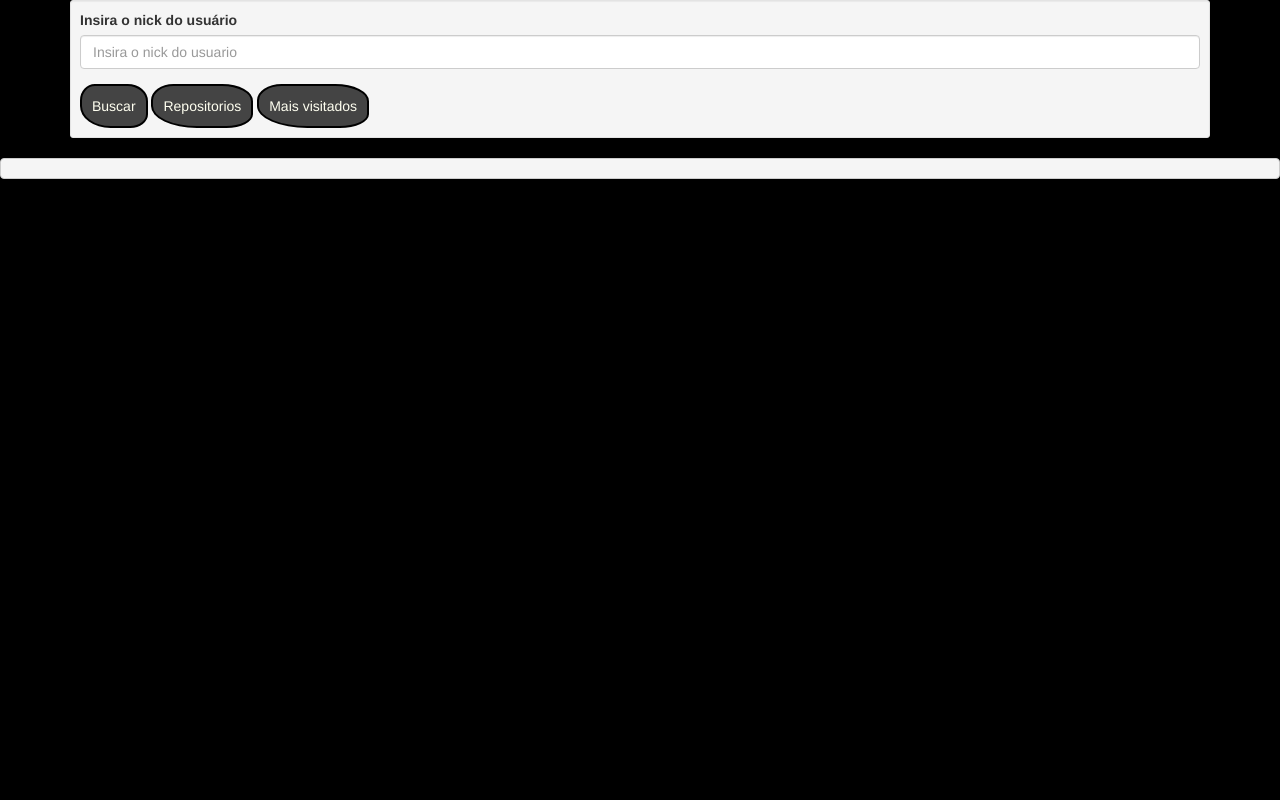
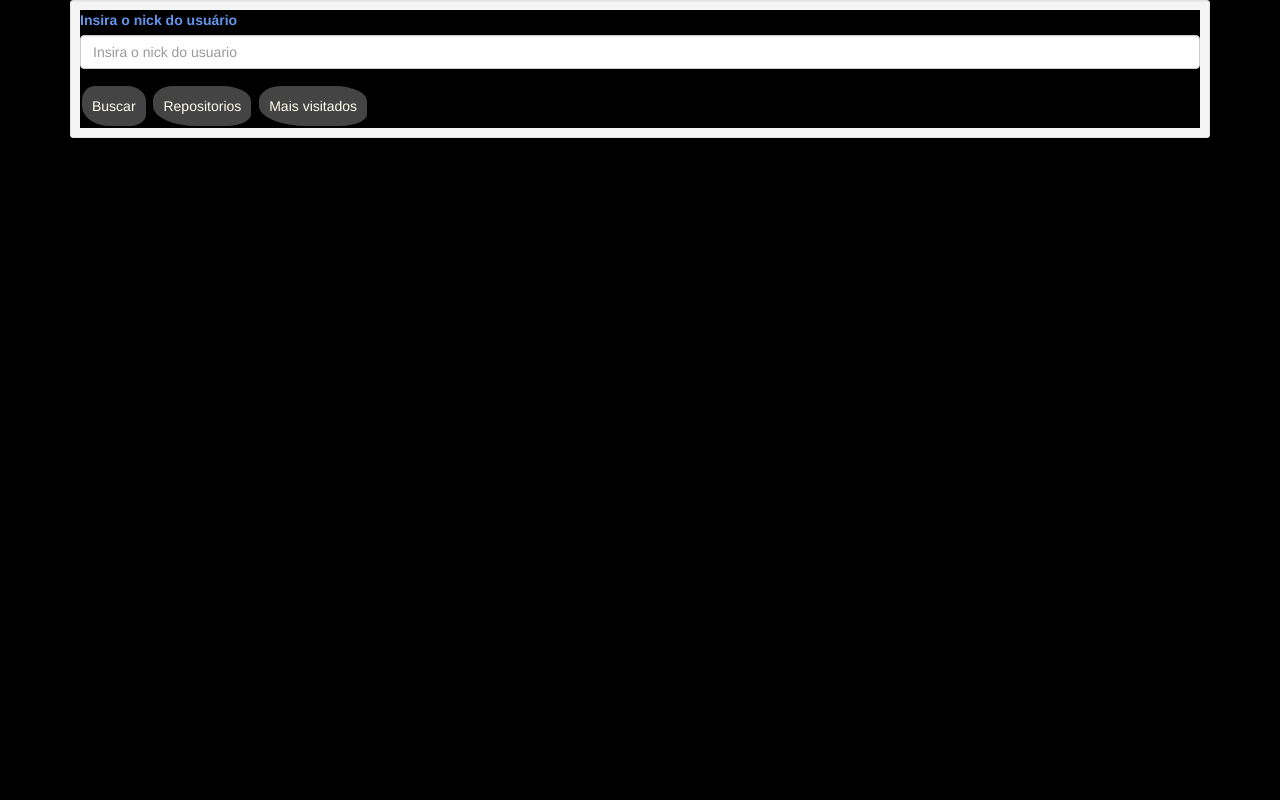
Before and after one commit to anapaulaponzoni/Trabalho, a plain HTML site: page index.html in a window 1280 px wide. Shown: the top 800 px of the page. Drawn offline with nearby package versions, Linux system fonts and the light colour scheme; files whose address does not match are found by name.

Commit message:
Update estilo.css

```diff
--- a/css/estilo.css
+++ b/css/estilo.css
@@ -1,7 +1,3 @@
-img{
-    background-size: cover;
-    background-position: top center;
-}
 pre{
     text-align: center;
 }
@@ -36,3 +32,23 @@ estilo para o descrito abaixo*/
 .dados{
     height: 900px;
 }
+
+#retorno{
+    background: black;
+    color: cornflowerblue;
+    border: none;
+}
+
+.form{
+    background-color: black;
+
+}
+
+.well{
+
+    border:none;
+}
+
+label{
+    color: cornflowerblue;
+}
```
